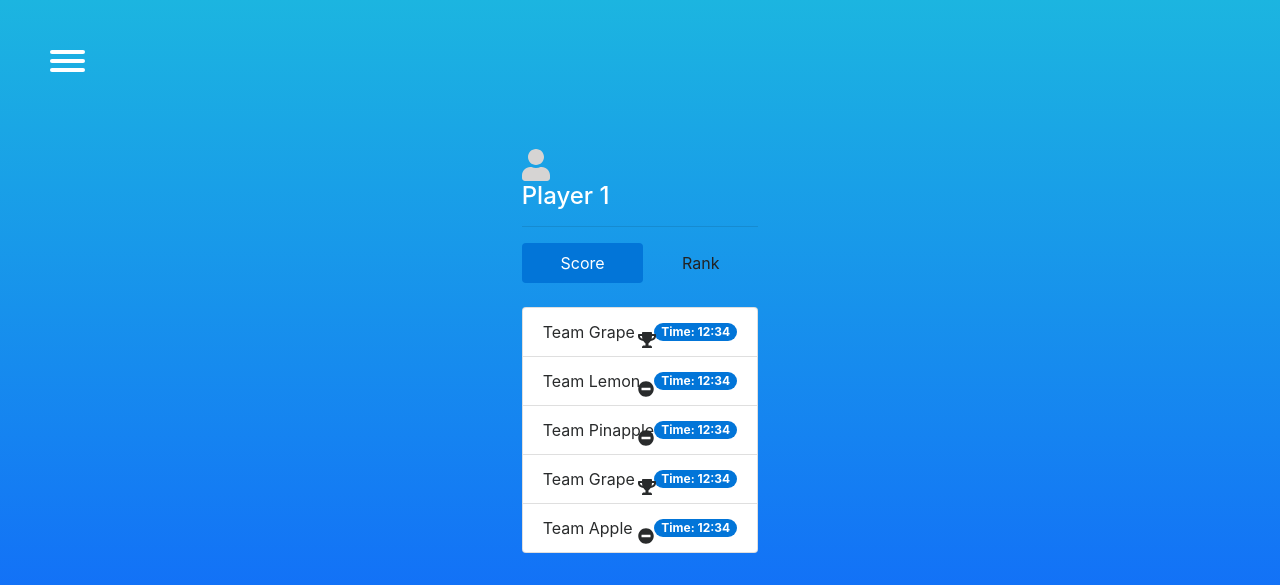
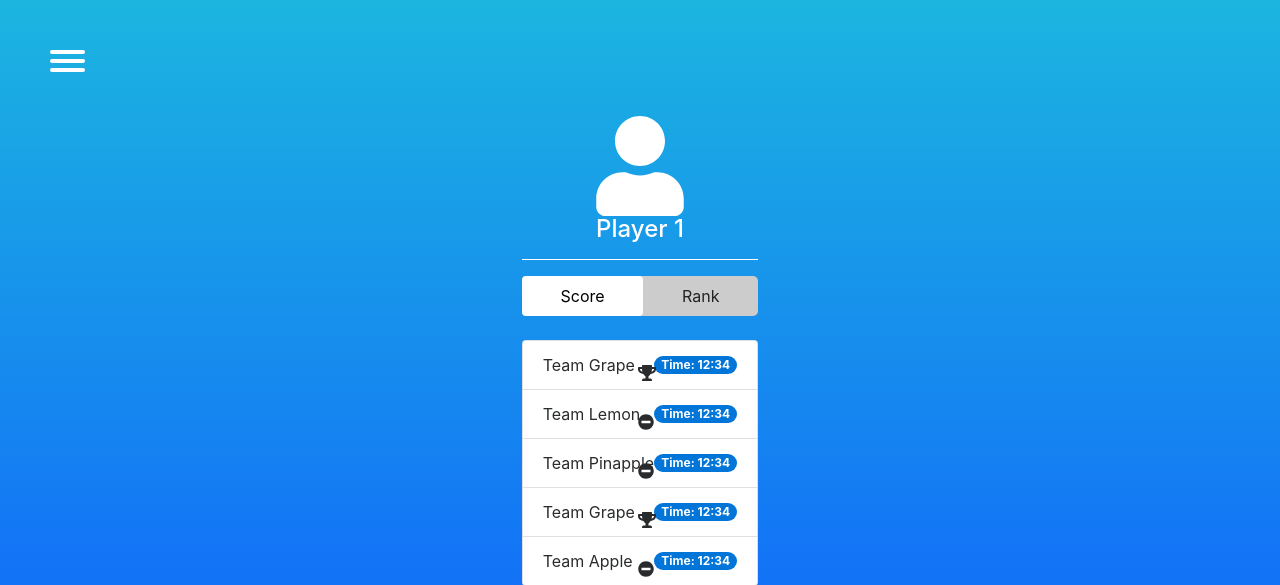
Before and after one commit to obed123456/teamgrape, a PHP site: page /leaderboard.html in a window 1280 px wide. Shown: the top 585 px of the page. Run offline with PHP 8.4, Linux system fonts and the light colour scheme; some libraries are stand-ins or nearby versions.

Commit message:
fixing leaderboard profile

```diff
--- a/CSS/stylesheet.css
+++ b/CSS/stylesheet.css
@@ -124,10 +124,37 @@ color:white
     overflow: visible;
     position: absolute;
     left: 49%;
-	top:50%;
+    top:50%;
 }
 /* Profil leaderboard icon */
 .player svg:not(:root).svg-inline--fa {
     overflow: visible;
-	-webkit-filter: invert(100%);
+    color: #fff;
+    width: 100px;
+    height: 100px;
 }
+
+.scoreToggle{
+  border-top-left-radius: 5px;
+  border-bottom-left-radius: 5px;
+  color: #000;
+  background-color: #ccc;
+}
+
+.rankToggle {
+  border-top-right-radius: 5px;
+  border-bottom-right-radius: 5px;
+  background-color: #ccc;
+}
+
+.nav-pills .nav-link.active {
+  background-color: #fff;
+  color: #000;
+}
+
+hr {
+  margin-top: 1rem;
+  margin-bottom: 1rem;
+  border: 0;
+  border-top: 1px solid #fff;
+}
--- a/leaderboard.html
+++ b/leaderboard.html
@@ -48,13 +48,13 @@
 
       <div class="container-fluid">
 	  <div class="player">
-        <span class="fa fa-2x fa-user"></span>
-        <h4 class="text-white">Player 1</h4>
+        <span class="fa fa-2x fa-user mx-auto d-block"></span>
+        <h4 class="text-white text-center">Player 1</h4>
 		</div>
         <hr>
         <ul class="nav nav-pills nav-fill">
-          <li class="nav-item"><a class="nav-link active" href="#score" data-toggle="tab">Score</a></li>
-          <li class="nav-item"><a class="nav-link" href="#rank" data-toggle="tab">Rank</a></li>
+          <li class="nav-item scoreToggle"><a class="nav-link active" href="#score" data-toggle="tab">Score</a></li>
+          <li class="nav-item rankToggle"><a class="nav-link" href="#rank" data-toggle="tab">Rank</a></li>
         </ul>
         <br>
 
```
